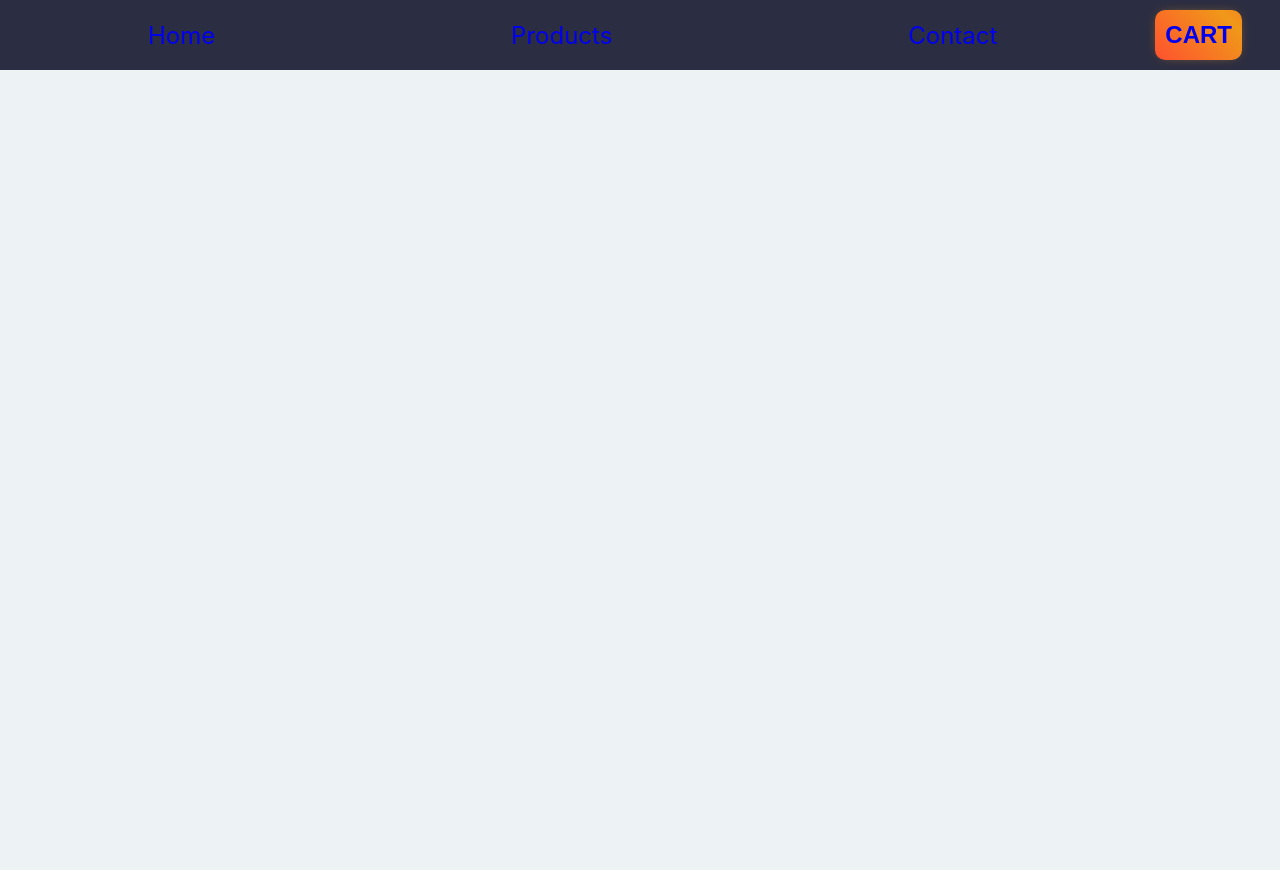
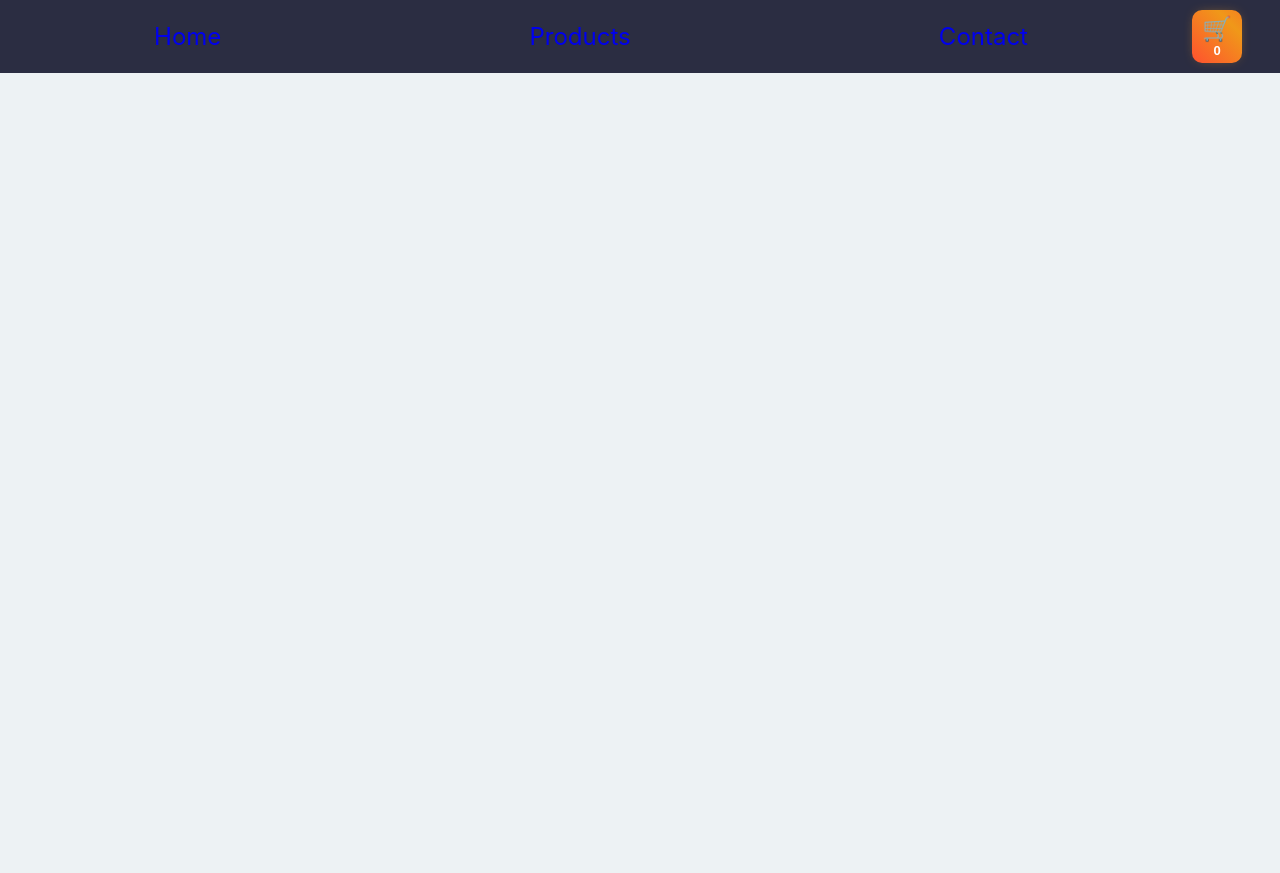
Before and after one commit to EverybodyToTheLimit/shopping-cart, a React (Create React App) app: page / in a window 1280 px wide. Built offline with nearby package versions, Linux system fonts and the light colour scheme.

Commit message:
change default routes, add counter on the cart

```diff
--- a/src/App.js
+++ b/src/App.js
@@ -42,8 +42,9 @@ const handleDelete = (deleteRequest) => {
 
   const router = createBrowserRouter([
     {
+
       path: "/",
-      element: <Root sticky="top"/>,
+      element: <Root cartNo={cart.length}/>,
       errorElement: <ErrorPage />,
       children: [
         {
@@ -53,6 +54,7 @@ const handleDelete = (deleteRequest) => {
         {
           path: "home",
           element: <Home />,
+          index: true,
         },
         {
           path: "products",
@@ -64,6 +66,10 @@ const handleDelete = (deleteRequest) => {
         },
       ]
     },
+      {
+      path: "",
+      element: <Home />
+      }
   ]);
 
   return (
--- a/src/Routes/route.jsx
+++ b/src/Routes/route.jsx
@@ -1,7 +1,8 @@
 import {Outlet, Link} from "react-router-dom"
 
-export default function Root() {
+export default function Root({cartNo}) {
     return (
+
       <>
         <div id='nav-bar-container'>
           <nav id="nav-bar">
@@ -17,7 +18,8 @@ export default function Root() {
               </li>
             </ul>
             <button id="cart">
-              <Link to={'cart'}>CART</Link>
+              <Link to={'cart'}>🛒</Link>
+              <div className="counter">{cartNo}</div>
               </button>
           </nav>
         </div>
```
